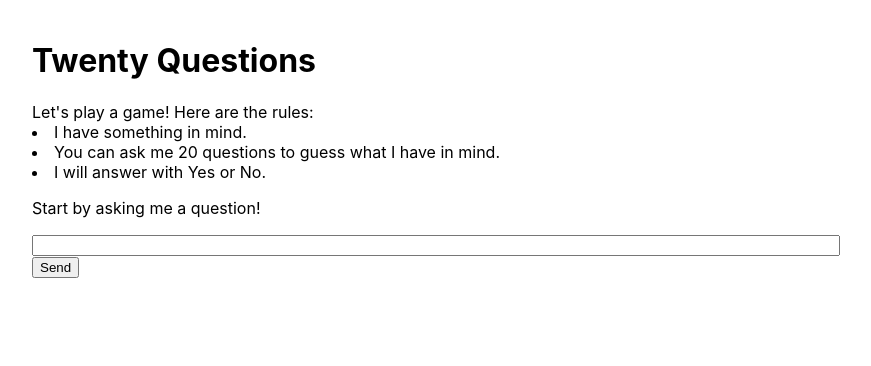
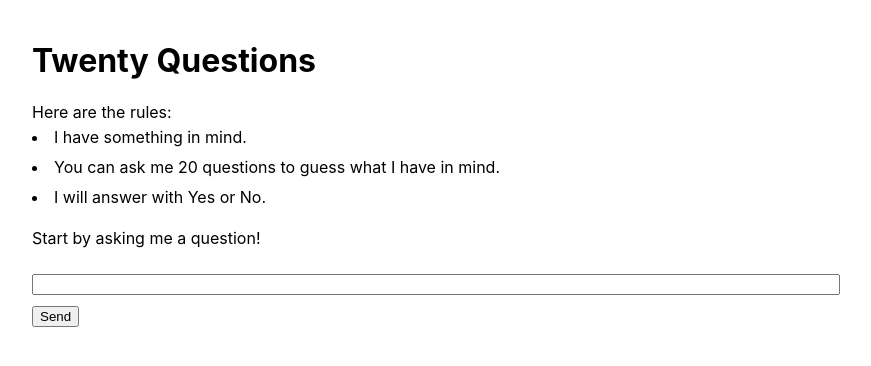
Before and after one commit to siadat/twenty-questions, a React (Create React App) app in the folder webapp/: page / in a window 1280 px wide. Shown: the top 366 px of the page, without its empty margins (208-1079 px from the left). Built offline with nearby package versions, Linux system fonts and the light colour scheme.

Commit message:
normalize css

```diff
--- a/webapp/src/App.css
+++ b/webapp/src/App.css
@@ -36,3 +36,11 @@
     transform: rotate(360deg);
   }
 }
+
+.messages li {
+  padding: 5px 0;
+}
+
+.messages input {
+  margin: 10px 0;
+}
--- a/webapp/src/App.tsx
+++ b/webapp/src/App.tsx
@@ -45,21 +45,21 @@ function App() {
   })
 
   return (
-    <div style={{ maxWidth: '800px', margin: 'auto', padding: '20px' }}>
+    <div className="messages" style={{ maxWidth: '800px', margin: 'auto', padding: '20px' }}>
       <div>
         <h1>
           Twenty Questions
         </h1>
         <p>
-          Let's play a game! Here are the rules:
+          Here are the rules:
           <li>I have something in mind.</li>
           <li>You can ask me 20 questions to guess what I have in mind.</li>
           <li>I will answer with Yes or No.</li>
         </p>
         Start by asking me a question!
-        <ol>
+        <ul>
           {items}
-        </ol>
+        </ul>
       </div>
       <div>
         <input
--- a/webapp/src/index.css
+++ b/webapp/src/index.css
@@ -1,3 +1,5 @@
+@import-normalize;
+
 body {
   margin: 0;
   font-family: -apple-system, BlinkMacSystemFont, 'Segoe UI', 'Roboto', 'Oxygen',
```
